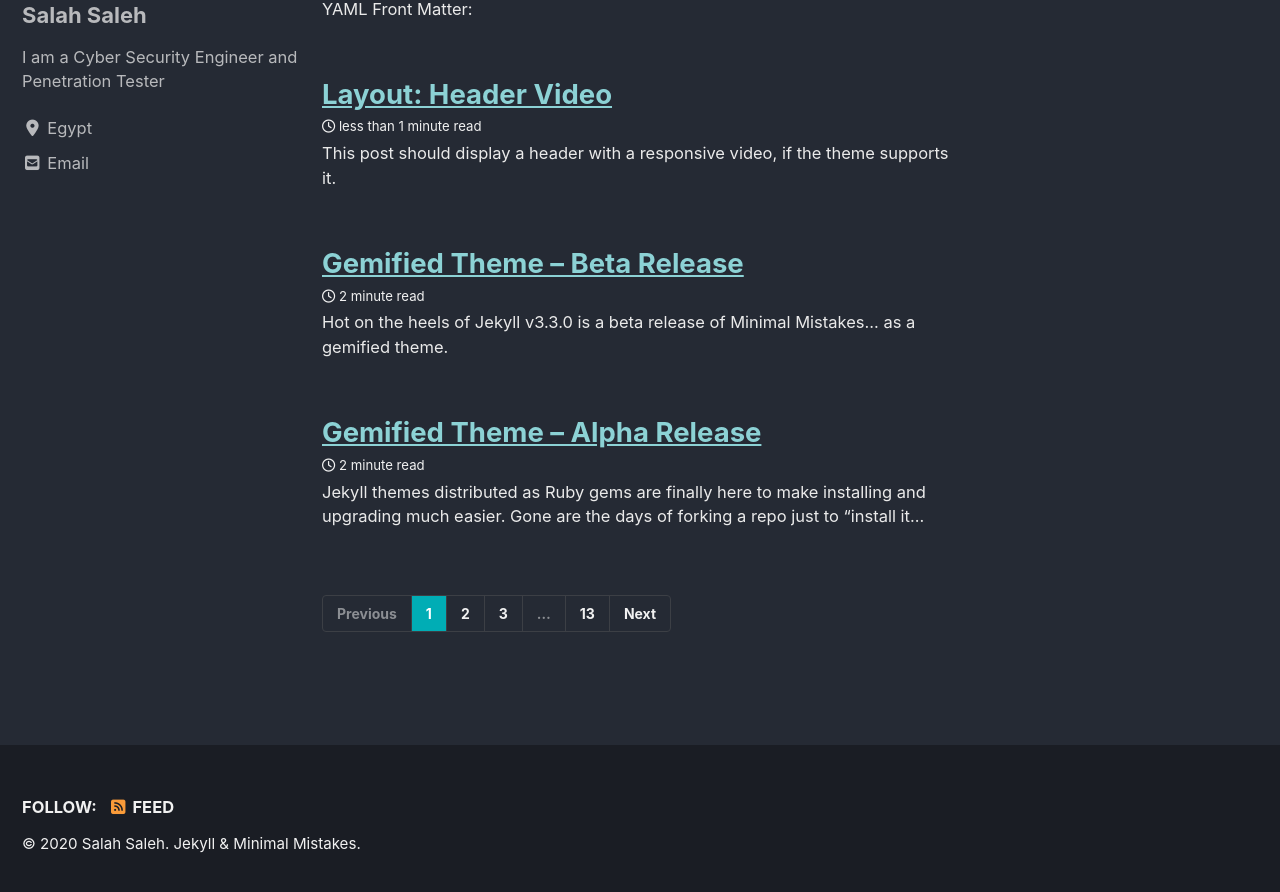
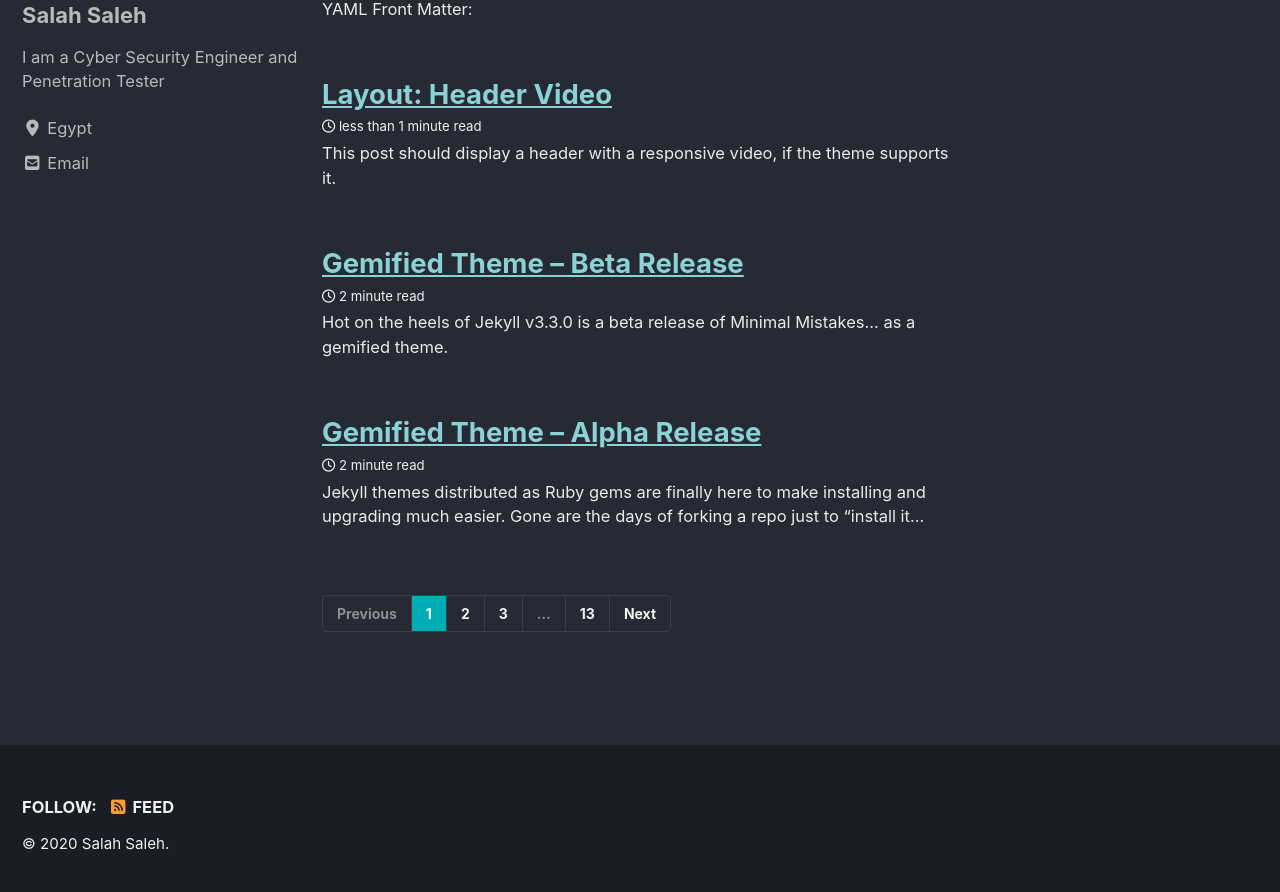
Before and after one commit to SalahMSaleh/SalahMSaleh.github.io, a Jekyll site: the page built from index.html, in a window 1280 px wide and 900 px high, scrolled down 456 px. Shown: the top 892 px of the window. Built offline with Jekyll 4.4.1, drawn with Linux system fonts in a browser that asks for light colours; cached includes are drawn as plain includes; nearby versions of some CDN libraries; the list of posts is cut into pages by our own code.

Commit message:
Update footer.html

```diff
--- a/_includes/footer.html
+++ b/_includes/footer.html
@@ -16,4 +16,4 @@
   </ul>
 </div>
 
-<div class="page__footer-copyright">&copy; {{ site.time | date: '%Y' }} {{ site.name | default: site.title }}. <a href="https://jekyllrb.com" rel="nofollow">Jekyll</a> &amp; <a href="https://mademistakes.com/work/minimal-mistakes-jekyll-theme/" rel="nofollow">Minimal Mistakes</a>.</div>
+<div class="page__footer-copyright">&copy; {{ site.time | date: '%Y' }} {{ site.name | default: site.title }}.</div>
```
